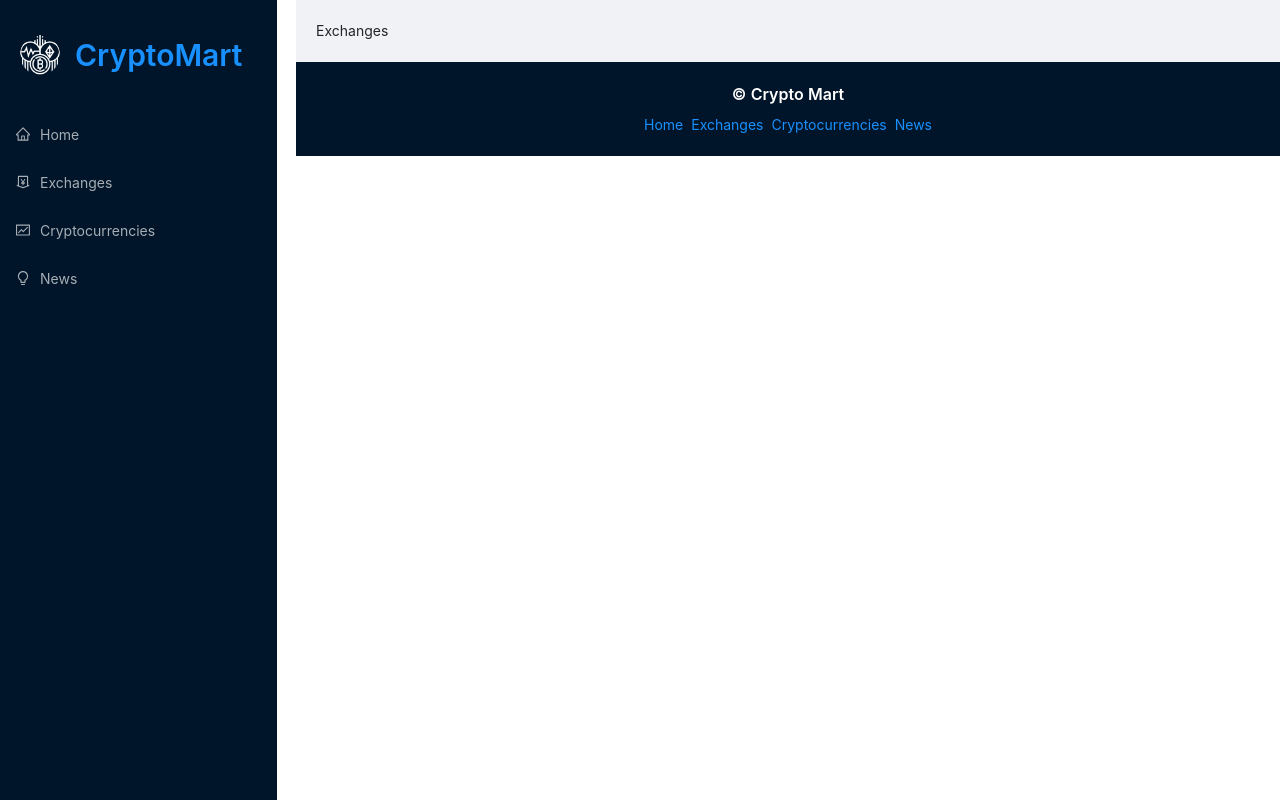
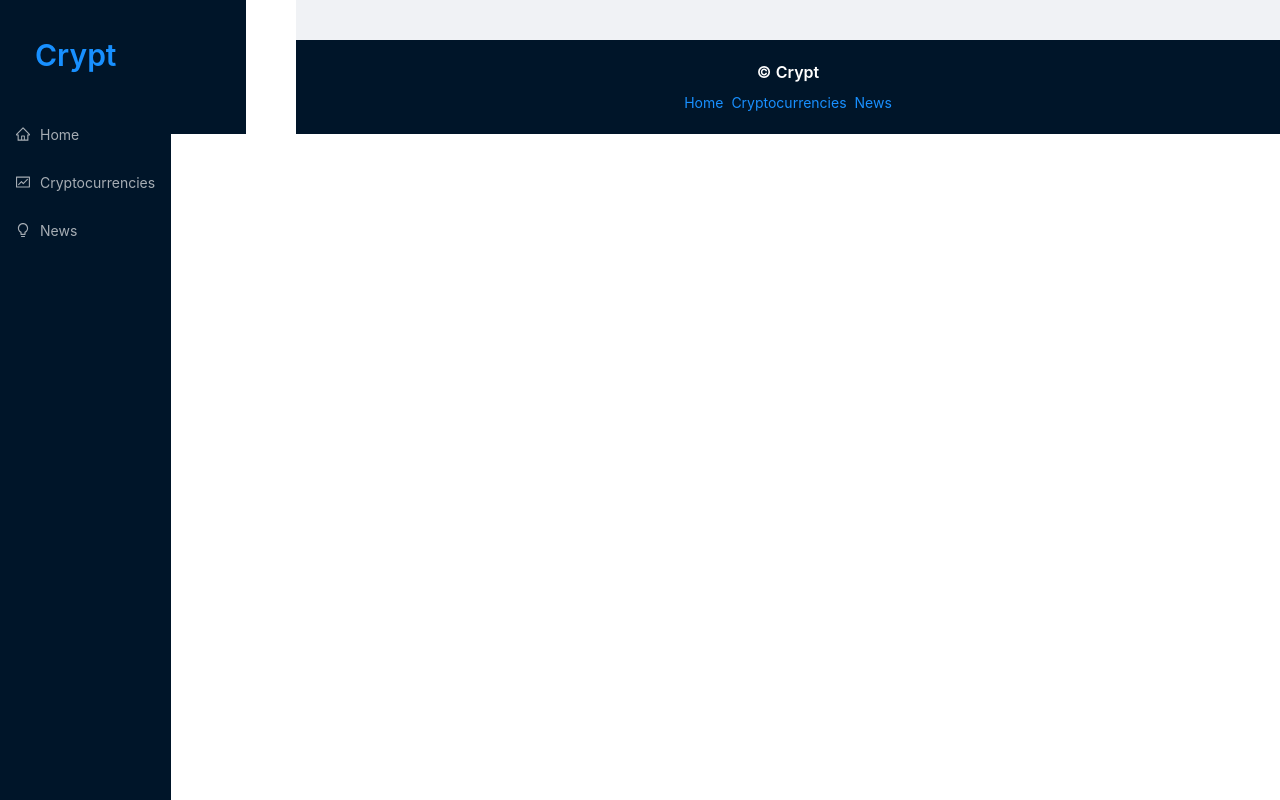
Before and after one commit to niitish/cryptomart, a React (Create React App) app: page /cryptomart/exchanges in a window 1280 px wide. Built offline with nearby package versions, Linux system fonts and the light colour scheme.

Commit message:
Design changes

```diff
--- a/public/index.html
+++ b/public/index.html
@@ -5,7 +5,7 @@
 		<meta name="viewport" content="width=device-width, initial-scale=1" />
 		<meta name="theme-color" content="#000000" />
 		<meta name="description" content="Crypto details and news" />
-    <title>CryptoMart</title>
+		<title>Crypt</title>
 	</head>
 	<body>
 		<noscript>You need to enable JavaScript to run this app.</noscript>
--- a/src/App.css
+++ b/src/App.css
@@ -360,7 +360,7 @@ a:hover {
 	margin: 0px 10px !important;
 }
 .search-crypto {
-  margin: 20px auto 30px auto;
+	margin: 1rem;
 	width: 250px;
 }
 .crypto-card-container {
--- a/src/App.jsx
+++ b/src/App.jsx
@@ -1,14 +1,7 @@
 import { Route, Routes, Link } from "react-router-dom";
 import "./App.css";
 import { Layout, Typography, Space } from "antd";
-import {
-  Header,
-  HomePage,
-  Exchanges,
-  Cryptos,
-  CryptoDetails,
-  News,
-} from "./components";
+import { Header, HomePage, Cryptos, CryptoDetails, News } from "./components";
 import "antd/dist/antd.min.css";
 
 const App = () => {
@@ -22,11 +15,11 @@ const App = () => {
 					<div className="routes">
 						<Routes>
 							<Route exact path="/cryptomart" element={<HomePage />} />
-              <Route
+							{/* <Route
 								exact
 								path="/cryptomart/exchanges"
 								element={<Exchanges />}
-              />
+							/> */}
 							<Route exact path="/cryptomart/cryptos" element={<Cryptos />} />
 							<Route
 								exact
@@ -39,11 +32,11 @@ const App = () => {
 				</Layout>
 				<div className="footer">
 					<Typography.Title level={5} style={{ color: "white" }}>
-            © Crypto Mart
+						© Crypt
 					</Typography.Title>
 					<Space>
 						<Link to="/cryptomart">Home</Link>
-            <Link to="/cryptomart/exchanges">Exchanges</Link>
+						{/* <Link to="/cryptomart/exchanges">Exchanges</Link> */}
 						<Link to="/cryptomart/cryptos">Cryptocurrencies</Link>
 						<Link to="/cryptomart/news">News</Link>
 					</Space>
--- a/src/components/CryptoDetails.jsx
+++ b/src/components/CryptoDetails.jsx
@@ -7,7 +7,7 @@ import {
 	useGetCryptoHistoryQuery,
 } from "../services/cryptoAPI";
 import {
-  MoneyCollectOutlined,
+	// MoneyCollectOutlined,
 	DollarCircleOutlined,
 	FundOutlined,
 	ExclamationCircleOutlined,
@@ -64,11 +64,11 @@ const CryptoDetails = () => {
 			value: cryptoDetails?.numberOfMarkets,
 			icon: <FundOutlined />,
 		},
-    {
-      title: "Number Of Exchanges",
-      value: cryptoDetails?.numberOfExchanges,
-      icon: <MoneyCollectOutlined />,
-    },
+		// {
+		//   title: "Number Of Exchanges",
+		//   value: cryptoDetails?.numberOfExchanges,
+		//   icon: <MoneyCollectOutlined />,
+		// },
 		{
 			title: "Total Supply",
 			value: `$ ${
--- a/src/components/Exchanges.jsx
+++ /dev/null
@@ -1,5 +0,0 @@
-const Exchanges = () => {
-  return <div>Exchanges</div>;
-};
-
-export default Exchanges;
--- a/src/components/Header.jsx
+++ b/src/components/Header.jsx
@@ -30,9 +30,9 @@ const Header = () => {
 	return (
 		<div className="nav-container">
 			<div className="logo-container">
-        <Avatar src={icon} size="large" />
+				{/* <Avatar src={icon} size="large" /> */}
 				<Typography.Title level={2} className="logo">
-          <Link to="/cryptomart">CryptoMart</Link>
+					<Link to="/cryptomart">Crypt</Link>
 				</Typography.Title>
 				<Button
 					className="menu-control-container"
@@ -46,9 +46,9 @@ const Header = () => {
 					<Menu.Item icon={<HomeOutlined />}>
 						<Link to="/cryptomart">Home</Link>
 					</Menu.Item>
-          <Menu.Item icon={<MoneyCollectOutlined />}>
+					{/* <Menu.Item icon={<MoneyCollectOutlined />}>
             <Link to="/cryptomart/exchanges">Exchanges</Link>
-          </Menu.Item>
+          </Menu.Item> */}
 					<Menu.Item icon={<FundOutlined />}>
 						<Link to="/cryptomart/cryptos">Cryptocurrencies</Link>
 					</Menu.Item>
--- a/src/components/News.jsx
+++ b/src/components/News.jsx
@@ -39,6 +39,8 @@ const News = ({ simplified }) => {
 						</Col>
 					</div>
 				)}
+			</Row>
+			<Row gutter={[16, 16]}>
 				{cryptoNews.value.map((news, i) => (
 					<Col xs={24} sm={12} lg={8} key={i}>
 						<Card className="news-card" hoverable>
--- a/src/components/index.js
+++ b/src/components/index.js
@@ -1,6 +1,5 @@
 export { default as Header } from "./Header";
 export { default as HomePage } from "./HomePage";
-export { default as Exchanges } from "./Exchanges";
 export { default as Cryptos } from "./Cryptos";
 export { default as CryptoDetails } from "./CryptoDetails";
 export { default as News } from "./News";
```
Also changed, not shown: src/images/logo.png, 1 other file (tests, documents, lock files or other folders). Lines whose indentation alone changed are shown as unchanged.
